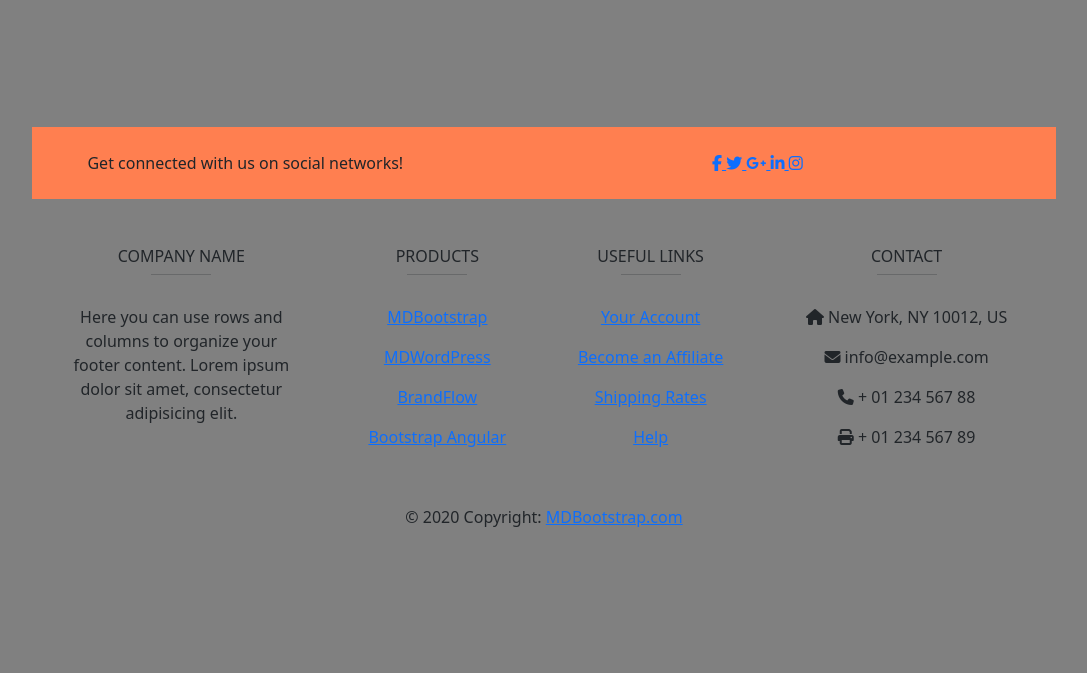
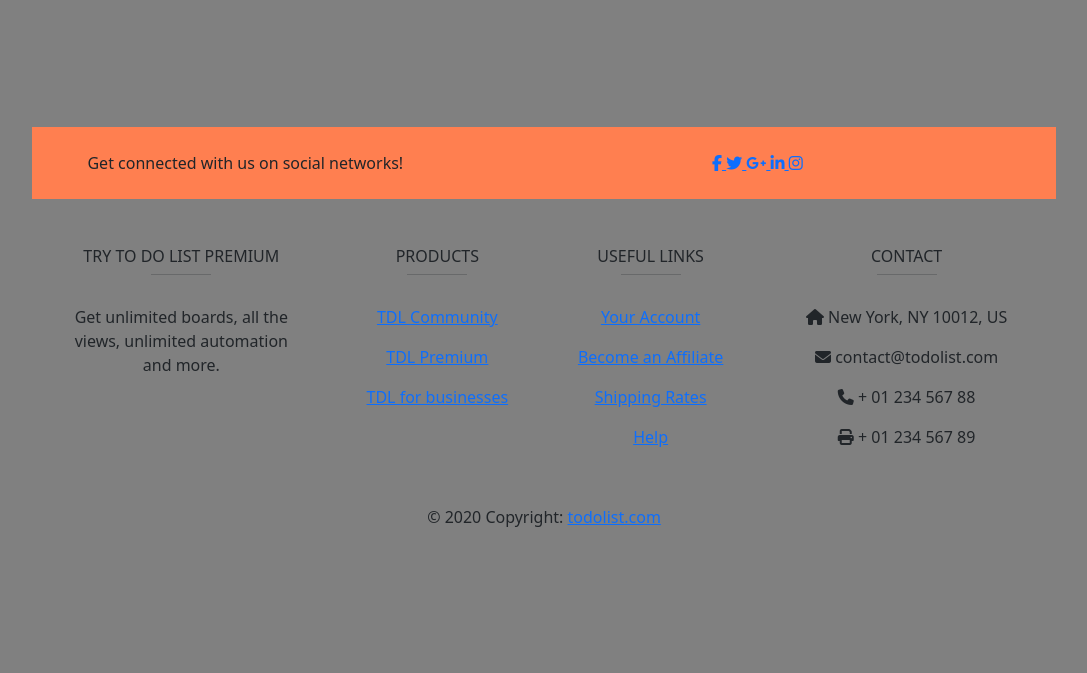
Before and after one commit to frangrande91/TP_Metod, a Django app: page /user/register/ in a window 1280 px wide. Shown: the part 628-1301 px from the top of the page, without its empty margins (96-1183 px from the left). Run offline with Django 3.2, Linux system fonts and the light colour scheme; some libraries are stand-ins or nearby versions.

Commit message:
little changes

```diff
--- a/tasks/url.py
+++ b/tasks/url.py
@@ -4,9 +4,11 @@ from django.views.generic import ListView
 
 from tasks import views
 # from tasks.views import CategoryList
+from user.views import home
 
 urlpatterns = [
     # path('list/', views.list_task, name="list"),
+    path('home/', login_required(home)),
     path('update-task/<str:pk>/', login_required(views.update_task), name="update_task"),
     path('delete-task/<str:pk>/', login_required(views.delete_task), name="delete_task"),
     #path('add-task/<str:pk>', views.TaskAdd, name="task-add")
--- a/templates/base.html
+++ b/templates/base.html
@@ -127,11 +127,9 @@
       <div class="col-md-3 col-lg-4 col-xl-3 mx-auto mb-4">
 
         <!-- Content -->
-        <h6 class="text-uppercase font-weight-bold">Company name</h6>
+        <h6 class="text-uppercase font-weight-bold">Try To do list premium</h6>
         <hr class="deep-purple accent-2 mb-4 mt-0 d-inline-block mx-auto" style="width: 60px;">
-        <p>Here you can use rows and columns to organize your footer content. Lorem ipsum dolor sit amet,
-          consectetur
-          adipisicing elit.</p>
+        <p>Get unlimited boards, all the views, unlimited automation and more.</p>
 
       </div>
       <!-- Grid column -->
@@ -143,17 +141,15 @@
         <h6 class="text-uppercase font-weight-bold">Products</h6>
         <hr class="deep-purple accent-2 mb-4 mt-0 d-inline-block mx-auto" style="width: 60px;">
         <p>
-          <a href="#!">MDBootstrap</a>
+          <a href="#!">TDL Community</a>
         </p>
         <p>
-          <a href="#!">MDWordPress</a>
+          <a href="#!">TDL Premium</a>
         </p>
         <p>
-          <a href="#!">BrandFlow</a>
+          <a href="#!">TDL for businesses</a>
         </p>
-        <p>
-          <a href="#!">Bootstrap Angular</a>
-        </p>
+
 
       </div>
       <!-- Grid column -->
@@ -189,7 +185,7 @@
         <p>
           <i class="fas fa-home mr-3"></i> New York, NY 10012, US</p>
         <p>
-          <i class="fas fa-envelope mr-3"></i> info@example.com</p>
+          <i class="fas fa-envelope mr-3"></i> contact@todolist.com</p>
         <p>
           <i class="fas fa-phone mr-3"></i> + 01 234 567 88</p>
         <p>
@@ -206,7 +202,7 @@
 
   <!-- Copyright -->
   <div class="footer-copyright text-center py-3">© 2020 Copyright:
-    <a href="https://mdbootstrap.com/"> MDBootstrap.com</a>
+    <a href="https://mdbootstrap.com/"> todolist.com</a>
   </div>
   <!-- Copyright -->
 
--- a/templates/tasks/board-view.html
+++ b/templates/tasks/board-view.html
@@ -13,7 +13,7 @@
                 <div class="col-4">Status{{ form.status }}</div>
                   <br><br>
                 <div class="col-4">Description{{ form.description}}</div>
-                <div class="col-4"><br><input class="btn btn-success" type="submit" value="Create"></div>
+                <div class="col-4"><br><input class="btn btn-secondary" type="submit" value="Create"></div>
               </div>
           </form>
     </div>
@@ -29,7 +29,7 @@
               <div class="row">
                   <div class="col-4">{{ formCategory.name }}</div>
                   <div class="col-4">{{ formCategory.board }}</div>
-                <div class="col-4"><input class="btn btn-success" type="submit" value="Create"></div>
+                <div class="col-4"><input class="btn btn-secondary" type="submit" value="Create"></div>
               </div>
           </form>
         </div>
--- a/templates/user/profile.html
+++ b/templates/user/profile.html
@@ -17,7 +17,7 @@
             </li>
              <li class="list-group-item d-flex ">
                  <a class="btn btn-secondary" href="../../user/update/{{ user.id }}">Edit</a> &nbsp
-                 <a class="btn btn-danger" href="../../user/delete/{{ user.id }}">Delete</a></td>
+
             </li>
 
         </ul>
--- a/user/urls.py
+++ b/user/urls.py
@@ -3,18 +3,18 @@
 from django.contrib.auth.decorators import login_required
 from django.contrib.auth.views import logout_then_login
 from django.urls import path
-from user.views import userById, UserList, Register, UserUpdate, UserDelete, userLogin, register, UserDetail  # Login
+from user.views import userById, UserUpdate, userLogin, register, UserDetail  # Login
 
 urlpatterns = [
     path('login/', userLogin, name='login'),
     #path('login/', Login.as_view()),
     path('logout', login_required(logout_then_login)),
     path('<int:user_id>/', login_required(userById)),
-    path('userList/', UserList.as_view()),
+    #path('userList/', UserList.as_view()),
     path('register/', register),
     #path('userList/', UserList.as_view()),
     path('register/', register, name='register'),
     path('update/<pk>', login_required(UserUpdate.as_view())),
-    path('delete/<pk>', login_required(UserDelete.as_view())),
+    #path('delete/<pk>', login_required(UserDelete.as_view())),
     path('detail/<pk>', login_required(UserDetail.as_view())),
 ]
--- a/user/views.py
+++ b/user/views.py
@@ -49,29 +49,28 @@ def userById(request, user_id):
     user = MyUser.objects.get(id=user_id)
     return render(request, 'user/profile.html', {'user': user})
 
-
+"""
 class UserList(ListView):
     model = MyUser
     template_name = 'user/userList.html'
-    queryset = User.objects.all()
+    queryset = User.objects.all()"""
 
-
+"""
 class Register(CreateView):
     model = MyUser
     form_class = UserForm
     template_name = 'user/register.html'
-    success_url = '/user/userList'
+    success_url = '/tasks/board-list'"""
 
 
 def register(request):
-
     logout(request)
     form = UserForm()
     if request.method == 'POST':
         form = UserForm(request.POST)
         if form.is_valid():
             form.save()
-        return redirect('login')
+        return redirect('board-list')
 
     context = {'form': form}
 
@@ -82,14 +81,14 @@ class UserUpdate(UpdateView):
     model = MyUser
     form_class = UserForm
     template_name = 'user/update.html'
-    success_url = '/user/userList'
+    success_url = '/tasks/board-list'
 
-
+"""
 class UserDelete(DeleteView):
     model = MyUser
     form_class = UserForm
     template_name = 'user/delete.html'
-    success_url = '/user/userList'
+    success_url = '/user/login'"""
 
 
 class UserDetail(DetailView):
```
Also changed, not shown: templates/tasks/board-list.html (+6 -6 lines).
